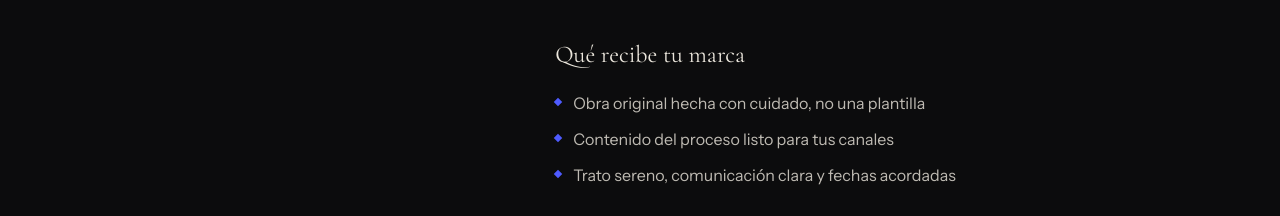
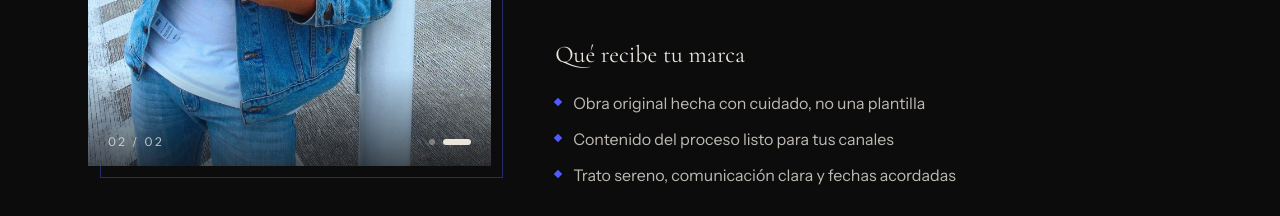
Before and after one commit to mcobromucho/PORTAFOLIO-ARTE, a Next.js app: page / in a window 1280 px wide. Shown: the part 3316-3532 px from the top of the page. Built offline with nearby package versions, Linux system fonts and the light colour scheme.

Commit message:
Create PhotoStack.tsx

```diff
--- /dev/null
+++ b/src/components/PhotoStack.tsx
@@ -0,0 +1,81 @@
+"use client";
+
+import Image from "next/image";
+import { useEffect, useState } from "react";
+
+export type Photo = { src: string; alt: string };
+
+export default function PhotoStack({ photos }: { photos: Photo[] }) {
+  const [i, setI] = useState(0);
+  const [paused, setPaused] = useState(false);
+  const n = photos.length;
+
+  // Avance automático (se detiene al pasar el cursor y si se pidió menos movimiento)
+  useEffect(() => {
+    if (n < 2 || paused) return;
+    if (matchMedia("(prefers-reduced-motion: reduce)").matches) return;
+    const id = setInterval(() => setI((v) => (v + 1) % n), 5500);
+    return () => clearInterval(id);
+  }, [n, paused, i]);
+
+  return (
+    <div
+      className="group relative"
+      onPointerEnter={() => setPaused(true)}
+      onPointerLeave={() => setPaused(false)}
+    >
+      {/* Marco desfasado */}
+      <div
+        aria-hidden="true"
+        className="pointer-events-none absolute inset-0 translate-x-3 translate-y-3 border border-ultra/40 transition-transform duration-700 group-hover:translate-x-5 group-hover:translate-y-5"
+      />
+
+      <div className="relative aspect-[3/4] overflow-hidden bg-bone/5">
+        {photos.map((p, k) => (
+          <Image
+            key={p.src}
+            src={p.src}
+            alt={p.alt}
+            fill
+            sizes="(min-width: 768px) 40vw, 100vw"
+            className="object-cover"
+            style={{
+              opacity: k === i ? 1 : 0,
+              transform: k === i ? "scale(1)" : "scale(1.08)",
+              transition:
+                "opacity 1.2s cubic-bezier(.16,1,.3,1), transform 6s ease-out",
+            }}
+          />
+        ))}
+
+        {/* Degradado inferior para leer contador y puntos */}
+        <div
+          aria-hidden="true"
+          className="pointer-events-none absolute inset-x-0 bottom-0 h-24 bg-gradient-to-t from-ink/70 to-transparent"
+        />
+
+        {n > 1 && (
+          <div className="absolute inset-x-0 bottom-0 flex items-center justify-between px-5 pb-4 text-xs tracking-[0.2em] text-bone/80">
+            <span aria-hidden="true">
+              {String(i + 1).padStart(2, "0")} / {String(n).padStart(2, "0")}
+            </span>
+            <div className="flex gap-2">
+              {photos.map((p, k) => (
+                <button
+                  key={p.src}
+                  type="button"
+                  aria-label={`Ver foto ${k + 1} de ${n}`}
+                  aria-current={k === i}
+                  onClick={() => setI(k)}
+                  className={`h-1.5 rounded-full transition-all duration-500 ${
+                    k === i ? "w-7 bg-bone" : "w-1.5 bg-bone/40 hover:bg-bone/70"
+                  }`}
+                />
+              ))}
+            </div>
+          </div>
+        )}
+      </div>
+    </div>
+  );
+}
```
